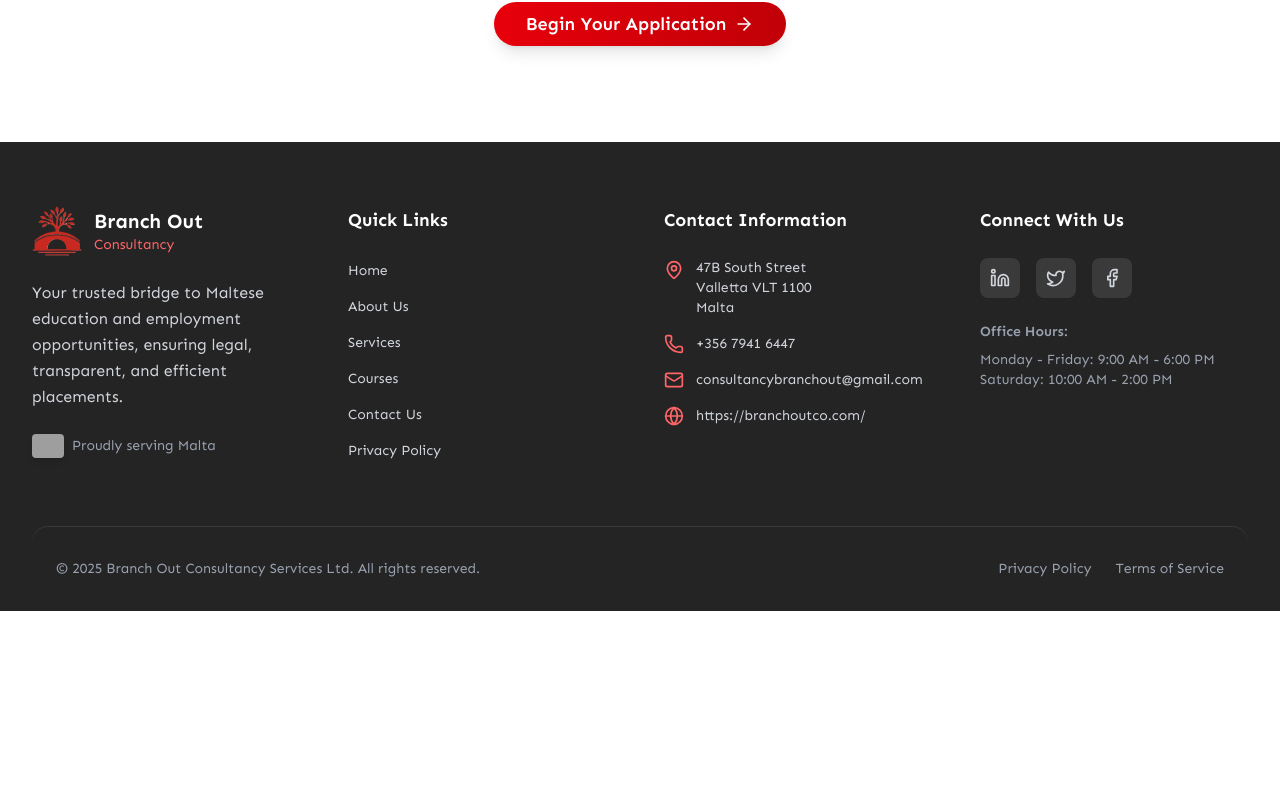
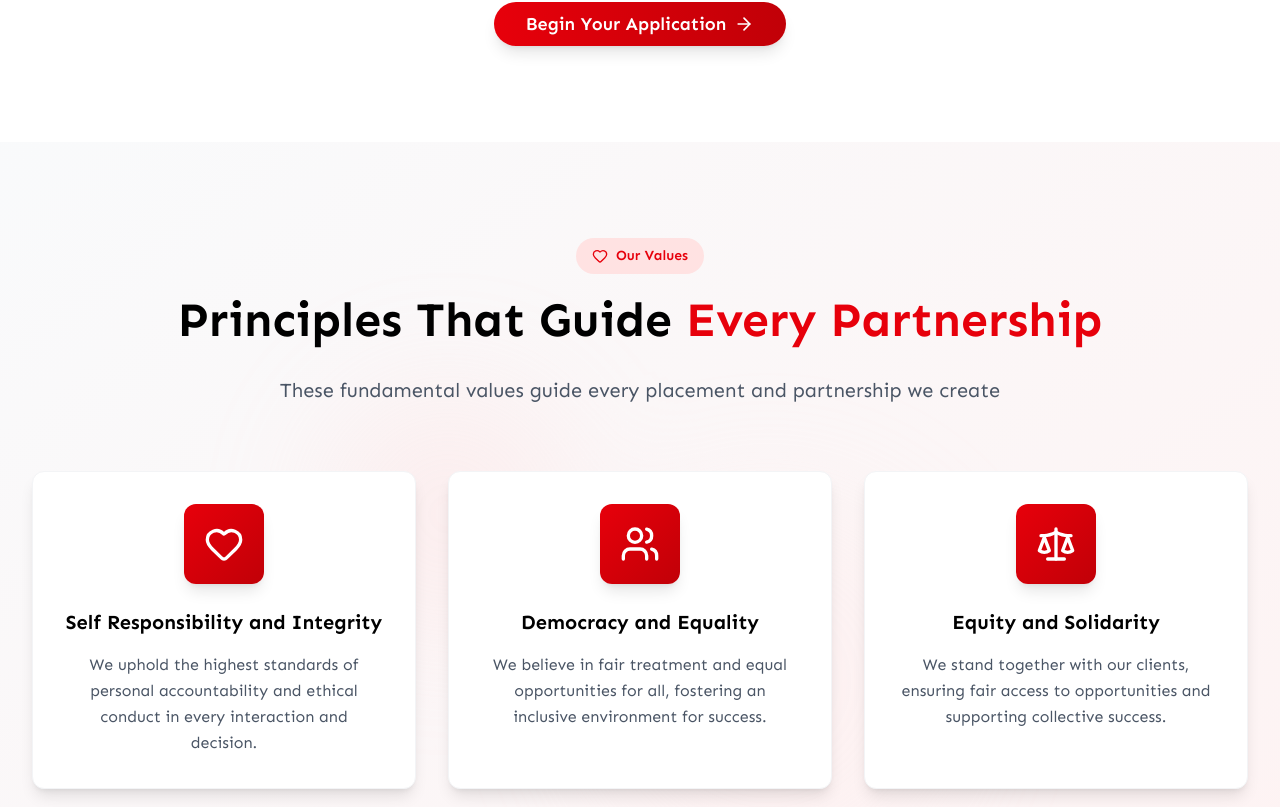
Before and after one commit to RohitSah23/branchout, a Next.js app: page / in a window 1280 px wide. Shown: the part 5573-6380 px from the top of the page. Before the commit the page ends 6184 px from the top, so only its background shows below. Built offline with nearby package versions, Linux system fonts and the light colour scheme; grey boxes are pictures that could not be loaded.

Commit message:
feat (Values): Added To hme page

```diff
--- a/app/page.tsx
+++ b/app/page.tsx
@@ -5,6 +5,7 @@
 import Services from "@/components/Services/Services";
 import Courses from "@/components/Courses/Courses";
 import ApplicationProcess from "@/components/ApplicationProcess/ApplicationProcess";
+import Values from "@/components/Values/Values";
 
 export default function Home() {
   return (
@@ -15,6 +16,7 @@
     <Services/>
     <Courses/>
     <ApplicationProcess/>
+    <Values/>
     <Footer/>
    </div>
   );
```
